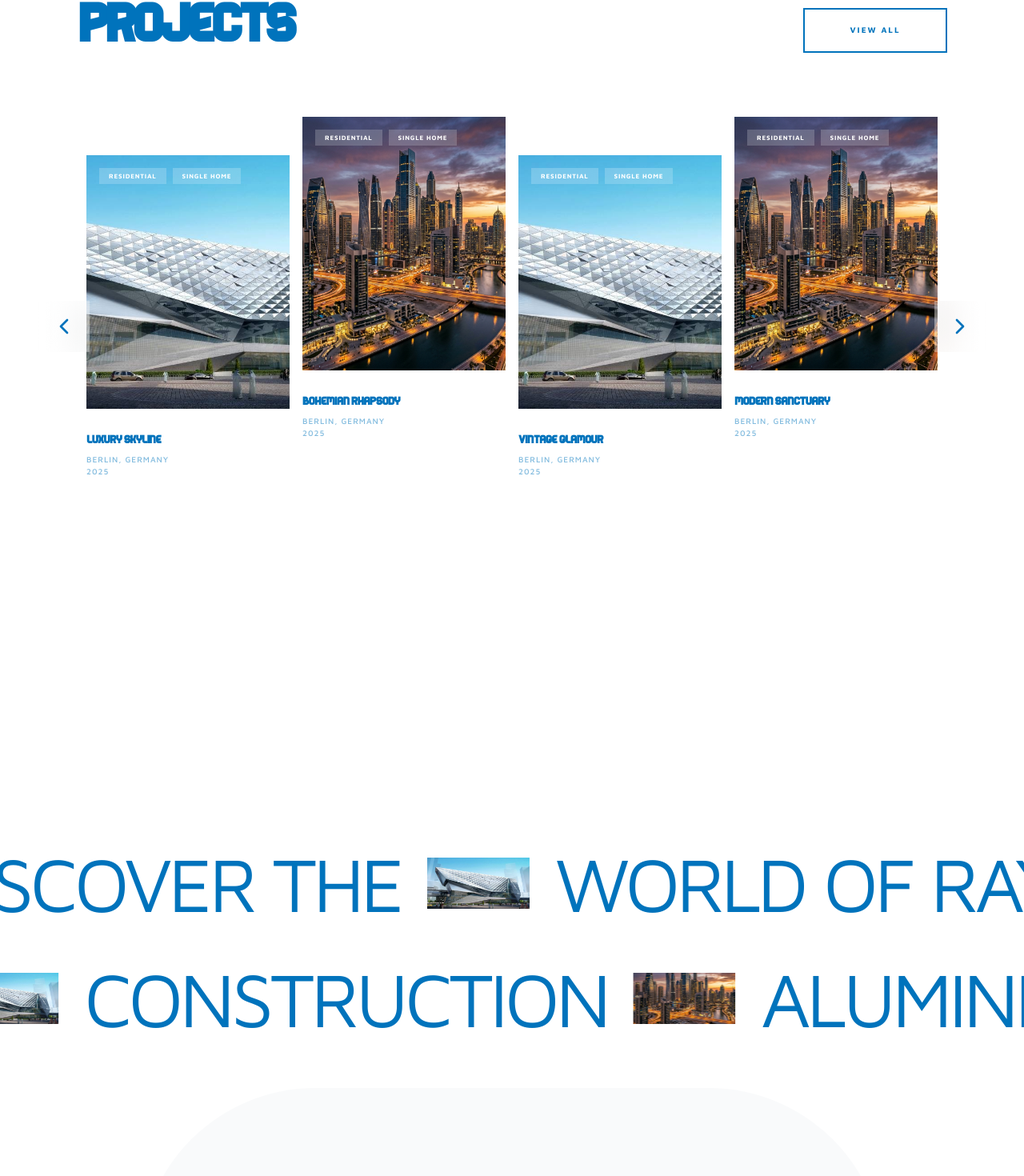
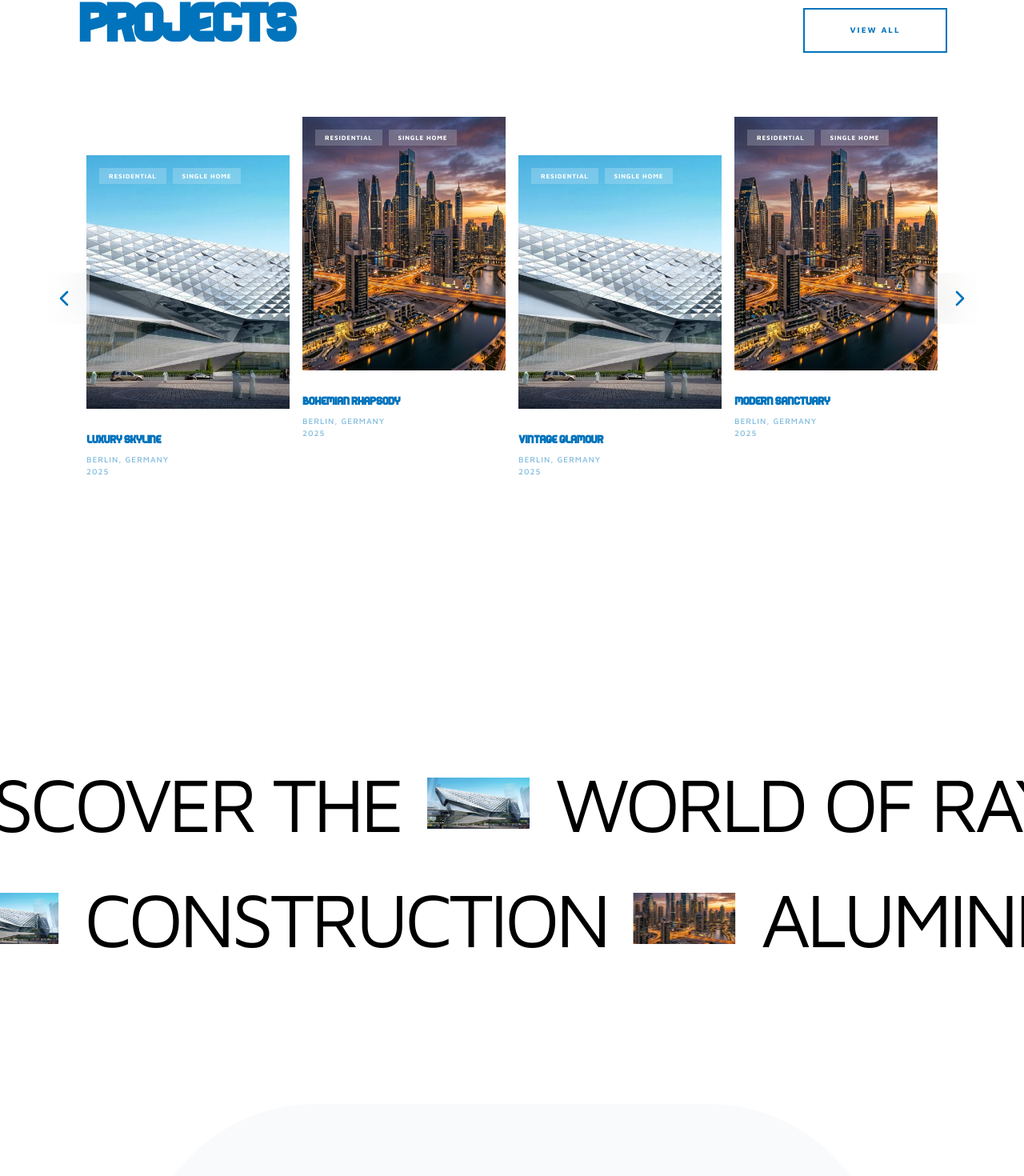
Before and after one commit to sandflareinnovations-projects/RVCC, a Next.js app in the folder apps/web/: page / in a window 1280 px wide. Shown: the part 4163-5633 px from the top of the page at 80% size. Built offline with nearby package versions, Linux system fonts and the light colour scheme.

Commit message:
style: refine project slider and scrolling marquee spacing
- Reduced project slider minimum height for better desktop fit
- Updated scrolling marquee background to match theme and added bottom margin
- Minor styling tweaks to spacing and alignment

```diff
--- a/apps/web/src/features/home/RecentProjects.tsx
+++ b/apps/web/src/features/home/RecentProjects.tsx
@@ -110,7 +110,7 @@ export const RecentProjects = () => {
         </div>
 
         {/* Projects Slider Container */}
-        <div className="group relative min-h-[650px] md:min-h-[750px]">
+        <div className="group relative min-h-[650px]">
           {/* Side Navigation Buttons - Centered on Image Area (Top 35%) */}
           <button
             onClick={prevSlide}
--- a/apps/web/src/features/home/ScrollingText.tsx
+++ b/apps/web/src/features/home/ScrollingText.tsx
@@ -68,7 +68,7 @@ function ParallaxText({ children, images, baseVelocity = 100 }: ParallaxProps) {
 
   return (
     <div className="parallax overflow-hidden whitespace-nowrap flex flex-nowrap">
-      <motion.div className="scroller flex whitespace-nowrap flex-nowrap text-[6rem] text-semibold font-normal uppercase tracking-tighter text-brand-blue" style={{ x }}>
+      <motion.div className="scroller flex whitespace-nowrap flex-nowrap text-[6rem] text-semibold font-normal uppercase tracking-tighter text-foreground" style={{ x }}>
         {[...Array(4)].map((_, i) => (
           <span key={i} className="mr-8 flex items-center gap-8">
             {words.slice(0, midIndex).join(" ")}
@@ -98,7 +98,7 @@ function ParallaxText({ children, images, baseVelocity = 100 }: ParallaxProps) {
 
 export const ScrollingText = () => {
   return (
-    <section className="bg-white py-10 overflow-hidden">
+    <section className="bg-background py-10 overflow-hidden mb-30">
       <ParallaxText baseVelocity={-3} images={["/images/home-hero.png", "/images/hero-bg.png"]}>
         Discover the world of Ray
       </ParallaxText>
```
